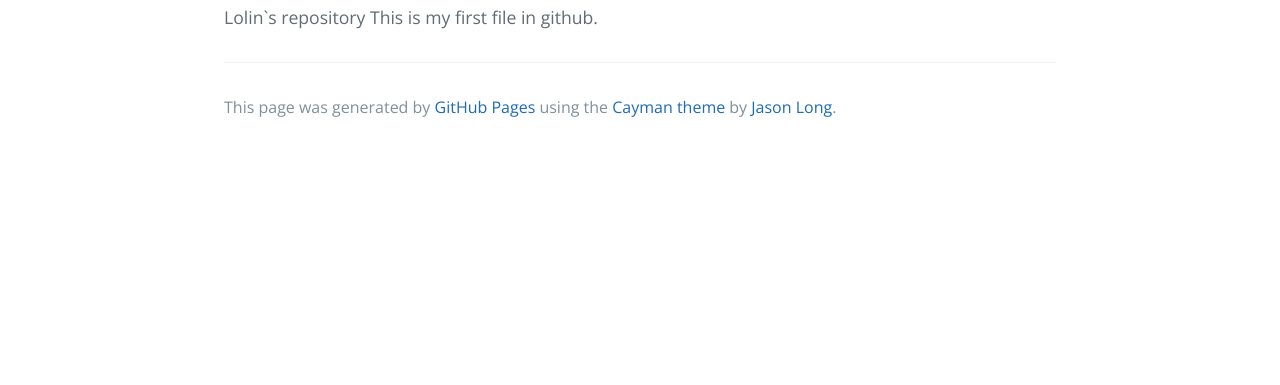
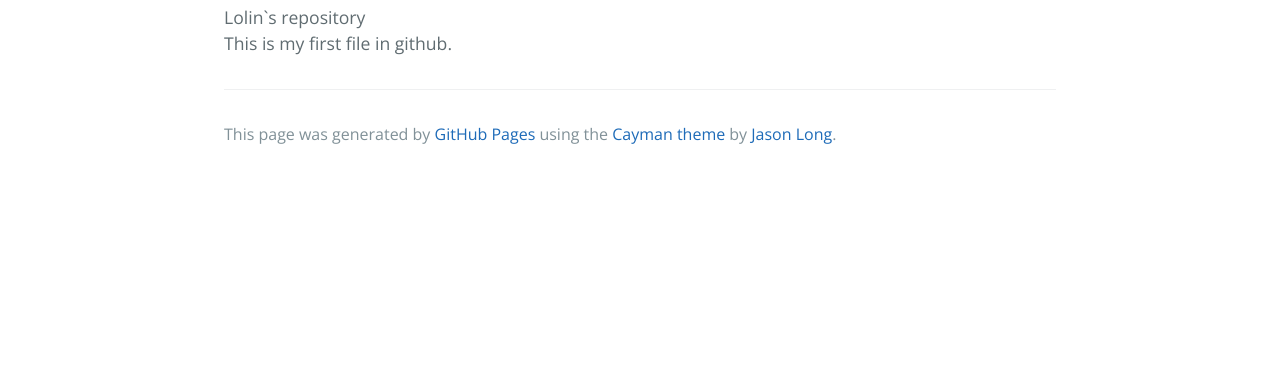
Before and after one commit to Loliner/loliner.github.io, a plain HTML site: page index.html in a window 1280 px wide. Shown: the part 415-800 px from the top of the page. Drawn offline with nearby package versions, Linux system fonts and the light colour scheme.

Commit message:
Update index.html

```diff
--- a/index.html
+++ b/index.html
@@ -19,7 +19,7 @@
       <h1>
 <a id="lolinergithubio" class="anchor" href="#lolinergithubio" aria-hidden="true"><span class="octicon octicon-link"></span></a>loliner.github.io</h1>
 
-<p>Lolin`s repository
+<p>Lolin`s repository<br />
 This is my first file in github.</p>
 
       <footer class="site-footer">
```
